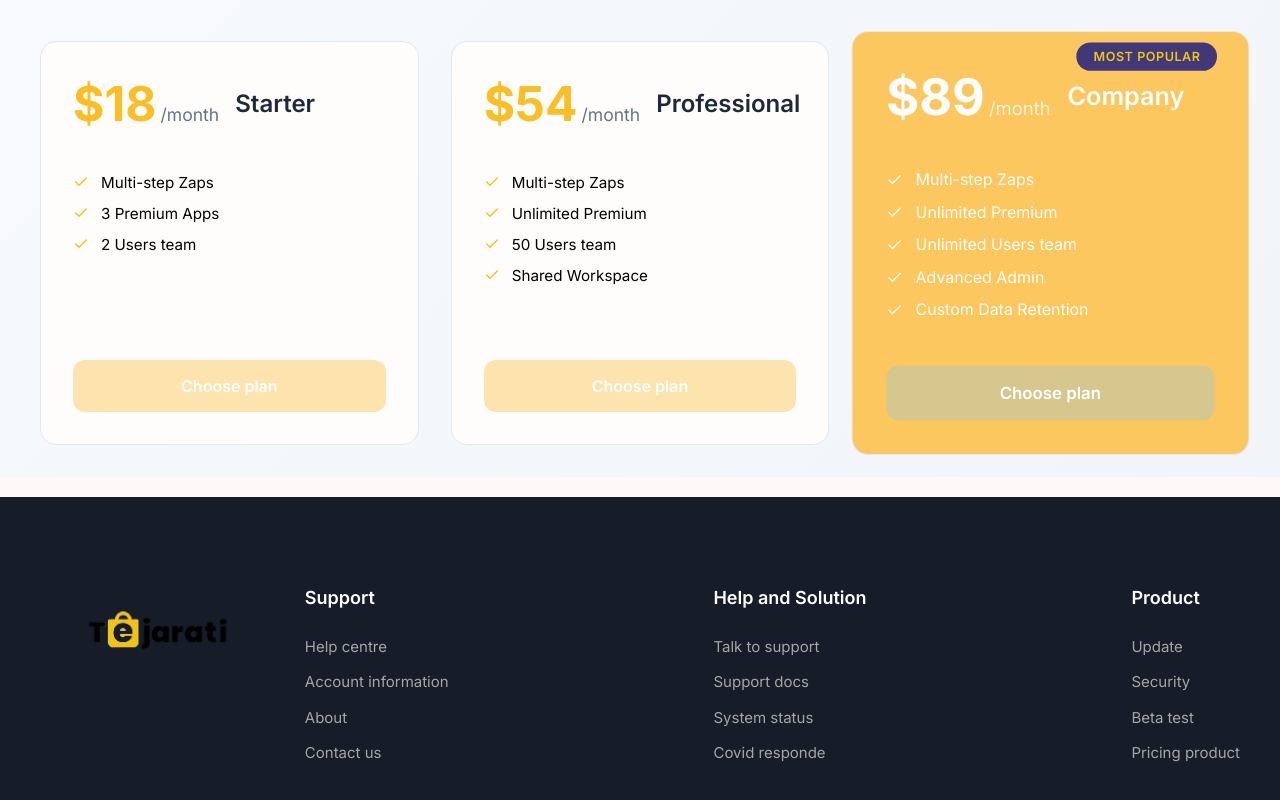
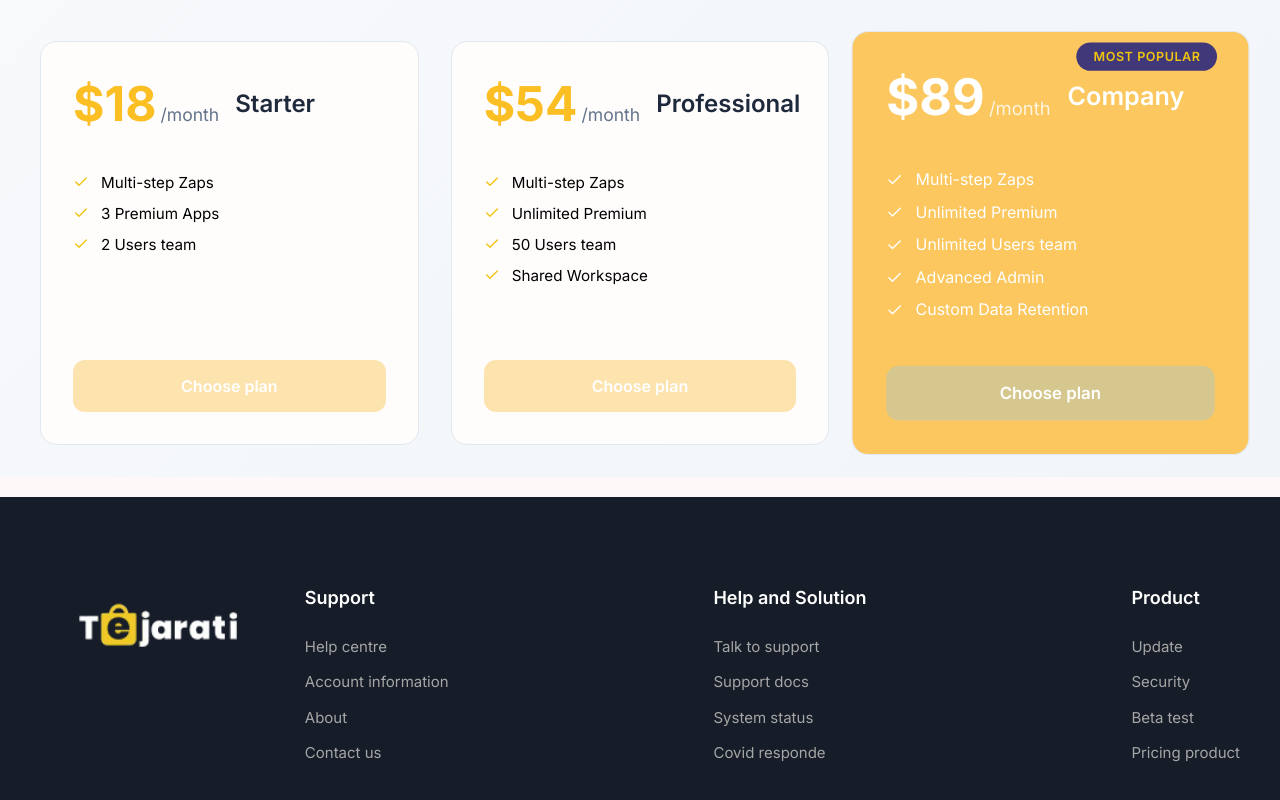
Before and after one commit to Tijarati-nsc-hackathon/front, a React (Vite) app: page / in a window 1280 px wide. Shown: the part 4004-4804 px from the top of the page. Built offline with nearby package versions, Linux system fonts and the light colour scheme; no server answers.

Commit message:
footer adjusted

```diff
--- a/src/Components/Footer/Footer.tsx
+++ b/src/Components/Footer/Footer.tsx
@@ -1,6 +1,6 @@
 import React from "react";
 import "./footer.css";
-import logo from '../assets/logos/logo.png'
+import logo from '../assets/logos/logo2.1g.png'
 
 const Footer = () => (
   <footer className="footer">
--- a/src/Components/Footer/footer.css
+++ b/src/Components/Footer/footer.css
@@ -27,13 +27,13 @@
 }
 
 .footer-logo-image {
-  height: 150px;
+  height: 80px;
   width: auto;
   position: absolute;
   cursor: pointer;
   transition: all 0.3s ease;
   filter: brightness(1);
-    left: 20px;
+    left: 53px;
         /* Ensures logo is visible on dark background */
 }
 
```
Also changed, not shown: src/Components/assets/logos/logo2.1g.png (added), src/assets/logos/logo2.1g.png (added).
